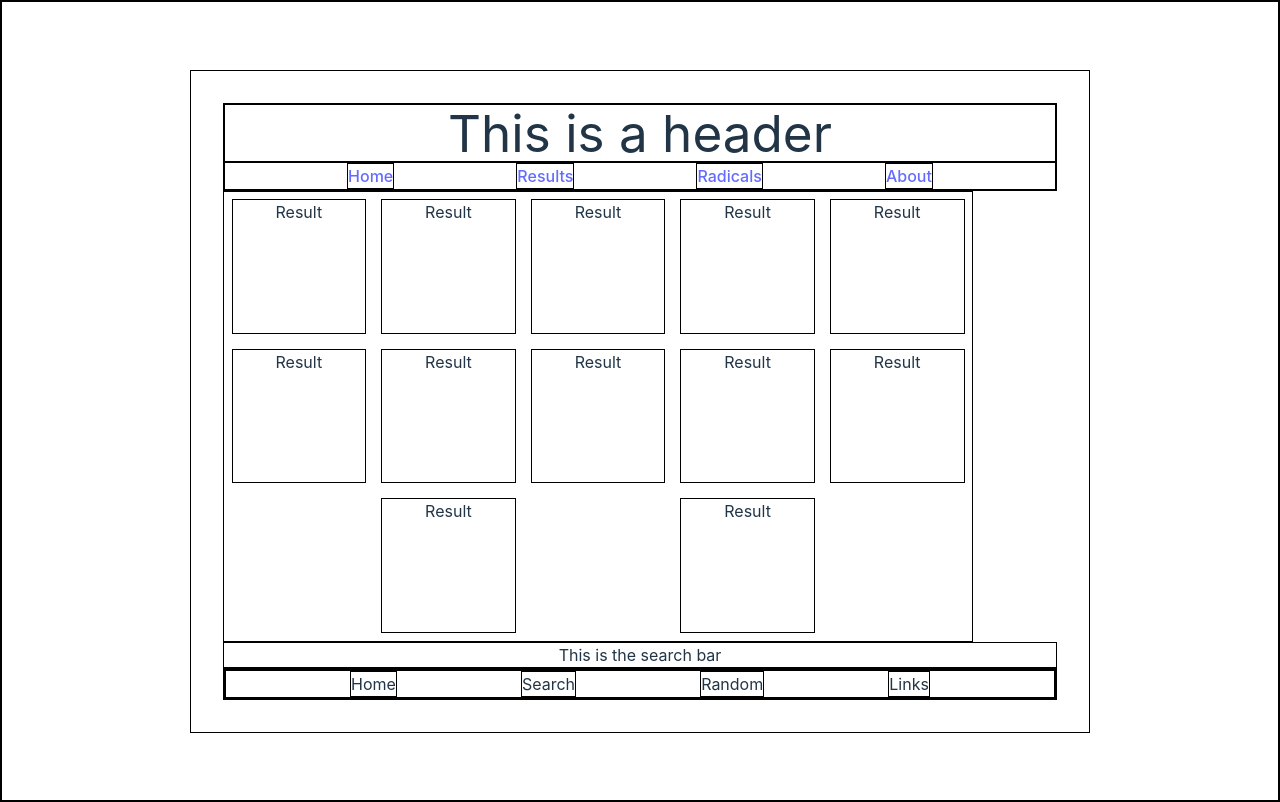
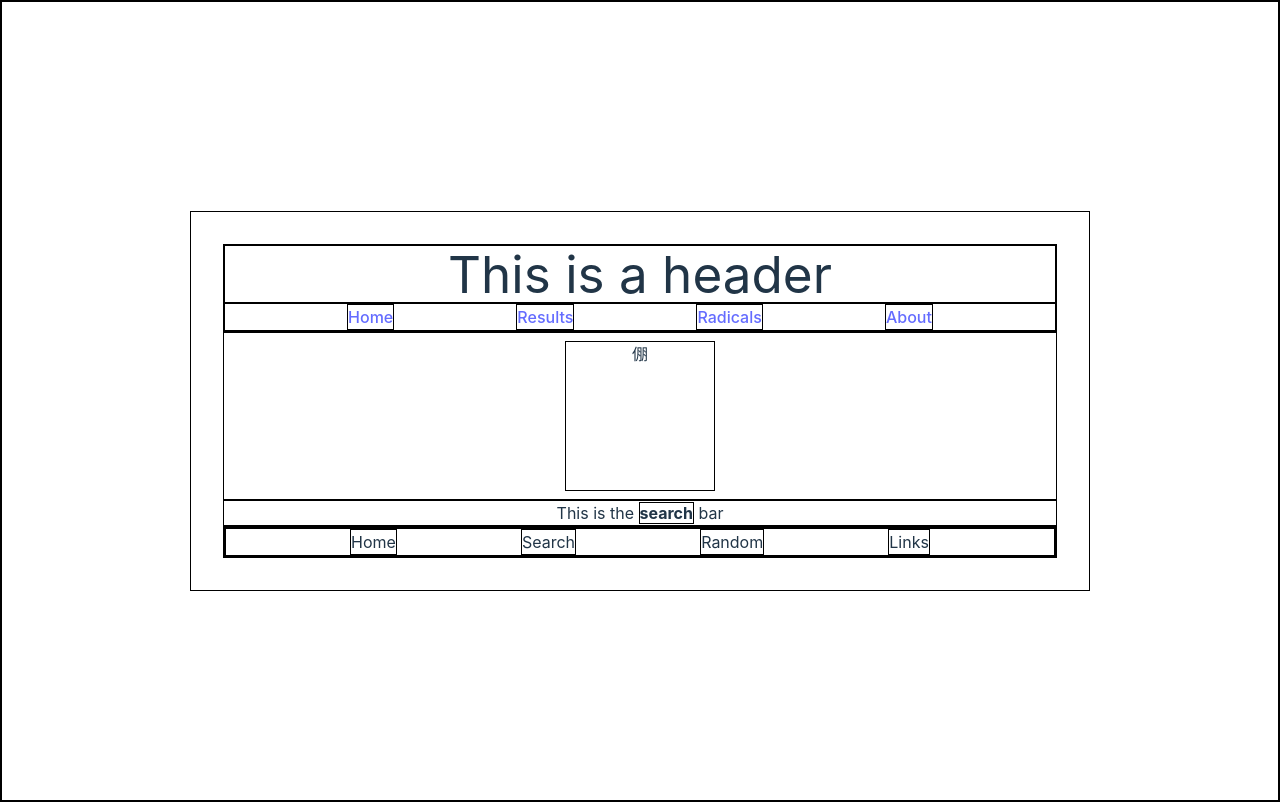
Before and after one commit to billydean/dean-chinese-vue, a Vue app: page /results in a window 1280 px wide. Both pictures are taken after a click on the item "Search". Built offline with nearby package versions, Linux system fonts and the light colour scheme.

Commit message:
successfully consuming API and tinkering around as I figure out Vue props and pinia. missing fields

```diff
--- a/src/App.vue
+++ b/src/App.vue
@@ -18,6 +18,7 @@
 
         </nav>
     </header>
+
   <RouterView />
   <Search v-if="flags.openSearch"/>
   <Footer />
@@ -31,8 +32,8 @@
   }
   .card-deck {
     display: flex;
-    width: 750px;
     flex-wrap: wrap;
+    justify-content: space-evenly;
   }
 
   nav {
--- a/src/components/Result.vue
+++ b/src/components/Result.vue
@@ -1,8 +1,11 @@
 <script setup lang="ts">
+defineProps<{
+        character?: String,
+}>()
 </script>
 
 <template>
-    <div class="card">Result</div>
+    <div class="card">{{ character }}</div>
 </template>
 
 <style>
--- a/src/components/ResultsView.vue
+++ b/src/components/ResultsView.vue
@@ -1,21 +1,15 @@
 <script setup lang="ts">
     import Result from './Result.vue'
+    import { useDictStore } from '../stores/DictStore';
+    const dict = useDictStore();
 </script>
 
 <template>
     <div class="card-deck">
-    <Result />
-    <Result />
-    <Result />
-    <Result />
-    <Result />
-    <Result />
-    <Result />
-    <Result />
-    <Result />
-    <Result />
-    <Result />
-    <Result />
+    <Result v-for="item in dict.dictionary"
+            :character="item.string"
+            :key = "item.string"
+    />
   </div>
 </template>
 
--- a/src/components/Search.vue
+++ b/src/components/Search.vue
@@ -1,5 +1,12 @@
-<script setup lang="ts"></script>
+<script setup lang="ts">
+    import { useDictStore } from '../stores/DictStore';
+    const dict = useDictStore();
+</script>
 <template>
-    <div>This is the search bar</div>
+    <div>This is the <span @click="dict.fetchByPinYin">search</span> bar</div>
 </template>
-<style></style>
+<style scoped>
+    span {
+        font-weight: bold;
+    }
+</style>
--- a/src/stores/DictStore.ts
+++ b/src/stores/DictStore.ts
@@ -3,11 +3,17 @@ import axios from 'axios';
 import { ref } from 'vue';
 
 export const useDictStore = defineStore('dict', () => {
-    const fetchByPinYin = async () => {
+    const dictionary = ref([{"string":"\u5017"}])
+    async function fetchByPinYin() {
         try {
-            const data = await axio
+            const data = await axios.get('http://ccdb.hemiola.com/characters/mandarin/peng2');
+            dictionary.value= data.data
+            console.log(data.data)
+        }
+        catch (error) {
+            console.log(error)
         }
     }
 
-    return { fetchByPinYin }
+    return { dictionary, fetchByPinYin }
 })
```
